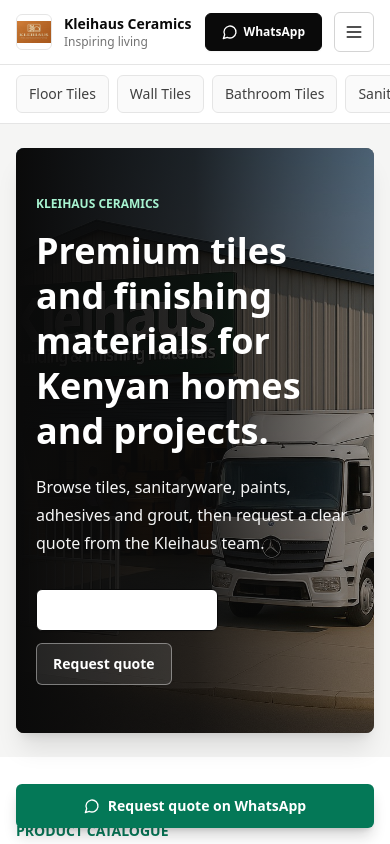
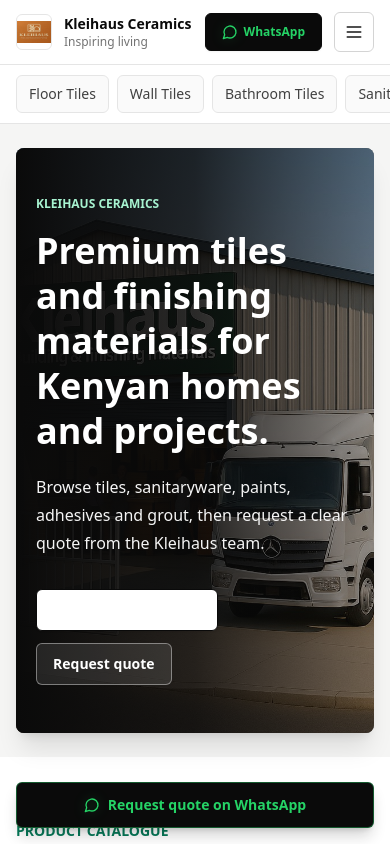
Before and after one commit to ShadrackMwatu/kleihaus, a React (Vite) app: page / in a window 390 px wide. Shown: the top 844 px of the page. Built offline with nearby package versions, Linux system fonts and the light colour scheme.

Commit message:
Improve WhatsApp CTA branding

```diff
--- a/src/App.jsx
+++ b/src/App.jsx
@@ -185,6 +185,13 @@
   </button>
 )
 
+const WhatsAppBrandText = ({ children = 'WhatsApp', iconClassName = 'h-4 w-4' }) => (
+  <>
+    <MessageCircle className={`${iconClassName} text-[#25D366] drop-shadow-[0_0_6px_rgba(37,211,102,0.35)] transition group-hover:text-[#3ee77b]`} />
+    <span className="text-[#25D366] transition group-hover:text-[#3ee77b]">{children}</span>
+  </>
+)
+
 const Input = (props) => (
   <input
     {...props}
@@ -324,17 +331,15 @@
             +254 748 827 166
           </a>
           <a href={whatsappUrl} target="_blank" rel="noopener noreferrer" onClick={() => onWhatsAppClick('header')}>
-            <Button className="gap-2 bg-emerald-700 px-3.5 hover:bg-emerald-800">
-              <MessageCircle className="h-4 w-4" />
-              WhatsApp
+            <Button className="group gap-2 bg-neutral-950 px-3.5 hover:border-[#25D366]/60 hover:bg-neutral-900 hover:shadow-[0_0_18px_rgba(37,211,102,0.22)]">
+              <WhatsAppBrandText />
             </Button>
           </a>
         </div>
 
         <a href={whatsappUrl} target="_blank" rel="noopener noreferrer" className="lg:hidden" onClick={() => onWhatsAppClick('mobile_header')}>
-          <Button className="gap-1.5 bg-emerald-700 px-3 py-2 text-xs hover:bg-emerald-800">
-            <MessageCircle className="h-4 w-4" />
-            WhatsApp
+          <Button className="group gap-1.5 bg-neutral-950 px-3 py-2 text-xs hover:border-[#25D366]/60 hover:bg-neutral-900 hover:shadow-[0_0_16px_rgba(37,211,102,0.22)]">
+            <WhatsAppBrandText />
           </Button>
         </a>
 
@@ -856,9 +861,8 @@
           <div className="mt-5 flex flex-wrap gap-3">
             <Button>Send request</Button>
             <a href={whatsappUrl} target="_blank" rel="noopener noreferrer" onClick={() => onWhatsAppClick('contact_form')}>
-              <ButtonSecondary className="gap-2">
-                <MessageCircle className="h-4 w-4" />
-                Chat on WhatsApp
+              <ButtonSecondary className="group gap-2 hover:border-[#25D366]/70 hover:shadow-[0_0_16px_rgba(37,211,102,0.16)]">
+                <WhatsAppBrandText>Chat on WhatsApp</WhatsAppBrandText>
               </ButtonSecondary>
             </a>
           </div>
@@ -886,10 +890,9 @@
       target="_blank"
       rel="noopener noreferrer"
       onClick={() => onWhatsAppClick('mobile_sticky')}
-      className="fixed bottom-4 left-4 right-4 z-40 inline-flex items-center justify-center gap-2 rounded-md bg-emerald-700 px-4 py-3 text-sm font-semibold text-white shadow-lg shadow-neutral-900/20 md:hidden"
+      className="group fixed bottom-4 left-4 right-4 z-40 inline-flex items-center justify-center gap-2 rounded-md border border-[#25D366]/40 bg-neutral-950 px-4 py-3 text-sm font-semibold shadow-lg shadow-neutral-900/20 transition hover:shadow-[0_0_20px_rgba(37,211,102,0.28)] md:hidden"
     >
-      <MessageCircle className="h-4 w-4" />
-      Request quote on WhatsApp
+      <WhatsAppBrandText>Request quote on WhatsApp</WhatsAppBrandText>
     </a>
   )
 }
```
